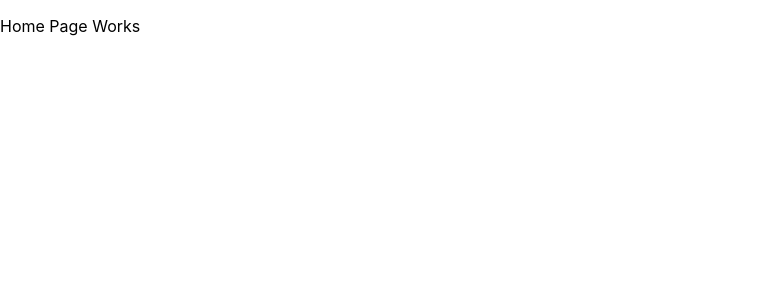
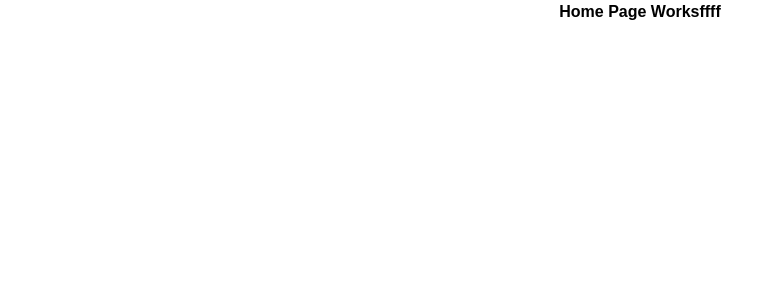
Before and after one commit to debjitgill/juniorKyc, a React (Create React App) app: page / in a window 1280 px wide. Shown: the top 300 px of the page, without its empty margins (0-783 px from the left). Built offline with nearby package versions, Linux system fonts and the light colour scheme.

Commit message:
tailwing added

```diff
--- a/package.json
+++ b/package.json
@@ -8,7 +8,7 @@
     "@testing-library/user-event": "^13.5.0",
     "react": "^18.2.0",
     "react-dom": "^18.2.0",
-    "react-router-dom":"^6.15.0",
+    "react-router-dom": "^6.15.0",
     "react-scripts": "5.0.1",
     "web-vitals": "^2.1.4"
   },
@@ -35,5 +35,8 @@
       "last 1 firefox version",
       "last 1 safari version"
     ]
+  },
+  "devDependencies": {
+    "tailwindcss": "^3.3.3"
   }
 }
--- /dev/null
+++ b/src/components/rButton/index.jsx
@@ -0,0 +1,11 @@
+import React from 'react'
+
+const index = () => {
+  return (
+    <div>
+
+    </div>
+  )
+}
+
+export default index
--- /dev/null
+++ b/src/components/rInput/index.jsx
@@ -0,0 +1,58 @@
+import React from "react";
+
+const RInput = () => {
+  const {
+    externalClassName,
+    onChange,
+    value,
+    placeHolder = "Enter Text",
+    isPhoneNumber = false,
+    type = "text",
+    name,
+    onKeyDown,
+    bgColor,
+  } = props;
+
+  const renderInput = () => {
+    return (
+      <div className="defaultInputbox">
+        <input
+          name={name}
+          className={` defaultInput ${externalClassName}`}
+          type={type}
+          value={value}
+          onChange={onChange}
+          placeholder={placeHolder}
+          onKeyDown={onKeyDown}
+        />
+      </div>
+    );
+  };
+
+  const renderPhoneInput = () => {
+    return (
+      <div className={`defaultPhoneWrapper `}>
+        <span className={`defaultCountryCode ${bgColor ?? "bg-tertiary"}`}>
+          +91
+        </span>
+        <input
+          name={name}
+          className={`defaultInput ${externalClassName}`}
+          type={type}
+          value={value}
+          onChange={onChange}
+          placeholder={placeHolder}
+          onKeyDown={onKeyDown}
+        />
+      </div>
+    );
+  };
+  return (
+    <>
+      {!isPhoneNumber && renderInput()}
+      {isPhoneNumber && renderPhoneInput()}
+    </>
+  );
+};
+
+export default RInput;
--- /dev/null
+++ b/src/components/rInput/styles.scss
@@ -0,0 +1,38 @@
+@import "../../styles/colors.scss";
+
+
+.defaultInput {
+    border-radius: 8px;
+    width: 100%;
+    padding: 8px 12px;
+    display: flex;
+    background-color: $neutral-color;
+}
+
+.defaultPhoneWrapper {
+    display: flex;
+    gap: 0px;
+    padding-left: 1px;
+}
+
+.defaultPhoneWrapper .defaultCountryCode {
+    // background-color: $tertiary-color;
+    border-top-left-radius: 8px;
+    border-bottom-left-radius: 8px;
+    color: white;
+    padding: 12px;
+
+}
+
+.defaultPhoneWrapper .defaultInput {
+    border-radius: 8px;
+    border-bottom-left-radius: 0px;
+    border-top-left-radius: 0px;
+    padding: 8px 12px;
+
+
+}
+
+input:focus {
+    outline: none;
+}
--- a/src/index.css
+++ b/src/index.css
@@ -1,10 +1,24 @@
+@tailwind base;
+@tailwind components;
+@tailwind utilities;
+
 body {
   margin: 0;
-  font-family: -apple-system, BlinkMacSystemFont, 'Segoe UI', 'Roboto', 'Oxygen',
-    'Ubuntu', 'Cantarell', 'Fira Sans', 'Droid Sans', 'Helvetica Neue',
-    sans-serif;
+  font-family: "Montserrat", sans-serif, "Aileron", "Secular One";
   -webkit-font-smoothing: antialiased;
   -moz-osx-font-smoothing: grayscale;
+  user-select: none;
+  -moz-user-select: none;
+  -webkit-user-select: none;
+  -ms-user-select: none;
+}
+img {
+  user-drag: none;
+  user-select: none;
+  -moz-user-select: none;
+  -webkit-user-drag: none;
+  -webkit-user-select: none;
+  -ms-user-select: none;
 }
 
 code {
--- a/src/views/home/index.jsx
+++ b/src/views/home/index.jsx
@@ -3,7 +3,7 @@ import React from 'react'
 const Home = () => {
   return (
     <div>
-      <p>Home Page Works</p>
+      <p className='font-bold text-center'>Home Page Worksffff</p>
     </div>
   )
 }
--- /dev/null
+++ b/tailwind.config.js
@@ -0,0 +1,26 @@
+/** @type {import('tailwindcss').Config} */
+module.exports = {
+  content: ["./src/**/*.{js,jsx,ts,tsx}"],
+  theme: {
+    colors: {
+      primary: "#013350",
+      secondary: "#fa8820",
+      lightBlue: "#00a89c",
+      blueNeutral: "#7ccbf8",
+      tertiary: "#00a89c",
+      white: "#ffffff",
+      neutral: "#efefef",
+      black: "#000000",
+      red: "#B00020",
+      bluebg: "#a0ebfa",
+      blue: "#005286",
+      skyBlue: "#0299f0",
+      darkBlue: "#005286",
+      grey: "#ddd7cf",
+      priceListBgBlue: "#0071bc",
+
+    },
+    extend: {},
+  },
+  plugins: [],
+}
```
Also changed, not shown: src/components/login/index.jsx (+4 -4 lines), 1 other file (tests, documents, lock files or other folders).
